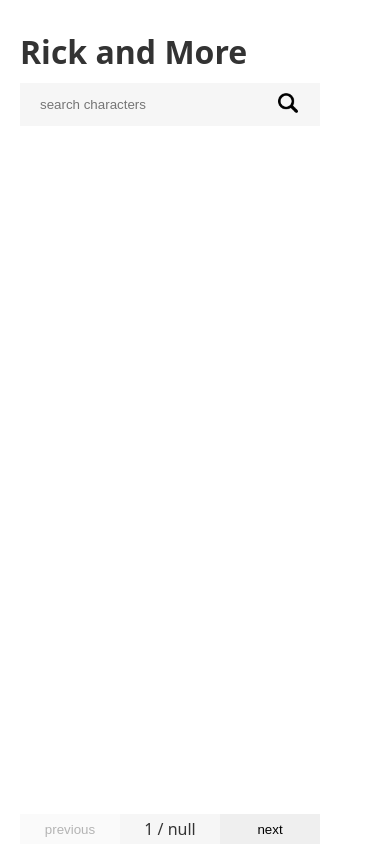
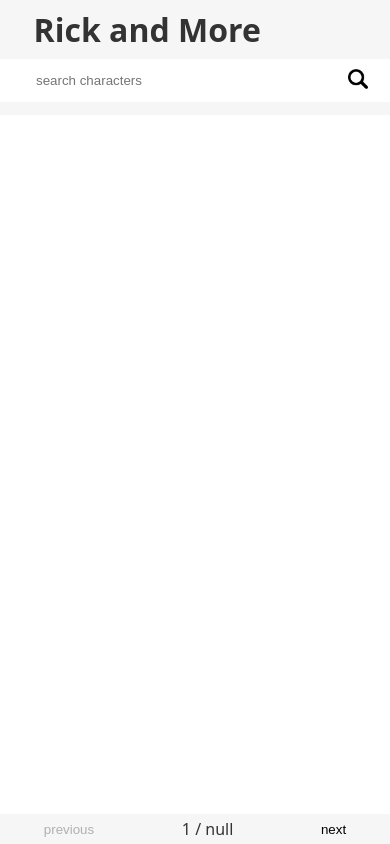
Before and after one commit to adrianricken/adrian-anthony-rick-and-morty, a website with bundled scripts: page index.html in a window 390 px wide. Built offline with nearby package versions, Linux system fonts and the light colour scheme; no server answers.

Commit message:
responsive design and added header + footer

```diff
--- a/components/card/card.css
+++ b/components/card/card.css
@@ -1,9 +1,15 @@
 .card-container {
-  margin-bottom: 10px;
+  display: flex;
+  align-items: flex-start;
+  flex-wrap: wrap;
+  justify-content: space-around;
+  /* .container { width: 200px; overflow: hidden; text-overflow: ellipsis; white-space: nowrap; Prevents the text from wrapping to the next line } */
+  /* width: 12ch; */
 }
 .card {
   width: 300px;
   background-color: var(--color-secondary);
+  margin: 2rem;
 }
 
 .card__info {
--- a/components/nav-button/nav-button.css
+++ b/components/nav-button/nav-button.css
@@ -1,5 +1,6 @@
 .button {
   border: none;
+  background-color: var(--color-secondary);
 }
 
 .button:hover {
--- a/components/nav-pagination/nav-pagination.css
+++ b/components/nav-pagination/nav-pagination.css
@@ -1,11 +1,14 @@
 .navigation {
+  display: flex;
   position: fixed !important;
+  justify-content: space-around;
+  background-color: var(--color-secondary);
   bottom: 0;
   height: 30px;
-  display: grid;
+  width: 100%;
+  /* display: grid; */
   grid-template-columns: 100px 100px 100px;
 }
-
 .navigation__pagination {
   display: grid;
   place-items: center;
--- a/components/search-bar/search-bar.css
+++ b/components/search-bar/search-bar.css
@@ -1,30 +1,32 @@
-.search-bar-container {
-  width: 300px;
+header .search-bar-container {
+  width: 100%;
+  /* margin-right: 2rem; */
 }
 
-.search-bar {
+header .search-bar {
   padding: 10px 20px;
-  background-color: var(--color-secondary);
+  background-color: white;
   display: grid;
   grid-template-columns: 1fr 24px;
 }
 
-.search-bar__input {
+header .search-bar__input {
+  padding: 0 1rem;
   background-color: transparent;
   border: none;
   color: var(--color-primary);
 }
 
-.search-bar__button {
+header .search-bar__button {
   border: none;
   background-color: transparent;
 }
 
-.search-bar__input:focus {
+header .search-bar__input:focus {
   outline: none;
 }
 
-.search-bar__icon {
+header .search-bar__icon {
   width: 20px;
   /* filter: invert(); */
 }
--- a/index.html
+++ b/index.html
@@ -10,8 +10,8 @@
     <link rel="stylesheet" href="./styles.css" />
   </head>
   <body>
-    <h1 class="title">Rick and More</h1>
-    <main>
+    <header>
+      <h1 class="title">Rick and More</h1>
       <div class="search-bar-container" data-js="search-bar-container">
         <form action="" class="search-bar" data-js="search-bar">
           <input
@@ -34,7 +34,8 @@
           </button>
         </form>
       </div>
-
+    </header>
+    <main>
       <ul class="card-container" data-js="card-container">
         <!-- //TODO: delete: -->
         <!-- <li class="card">
@@ -59,6 +60,8 @@
           </div>
         </li> -->
       </ul>
+    </main>
+    <footer>
       <nav class="navigation" data-js="navigation">
         <button class="button button--prev" data-js="button-prev">
           previous
@@ -66,7 +69,7 @@
         <span class="navigation__pagination" data-js="pagination"></span>
         <button class="button button--next" data-js="button-next">next</button>
       </nav>
-    </main>
+    </footer>
   </body>
   <script type="module" src="./index.js"></script>
 </html>
--- a/styles.css
+++ b/styles.css
@@ -16,21 +16,51 @@
 }
 
 body {
+  display: flex;
   font-family: var(--font-family);
   color: var(--color-primary);
-  padding: 20px;
+  /* padding: 20px; */
+}
+
+header {
+  position: fixed;
+  flex-direction: column;
+  background-color: var(--color-secondary);
+  width: 100%;
+  height: 115px;
+  top: 0;
 }
 
 main {
-  display: flex;
   flex-direction: column;
-
+  padding: 8rem 0 3rem 0;
   gap: 10px;
 }
 
+.blur {
+  filter: blur(3px);
+}
+
+footer {
+  position: fixed;
+  background-color: var(--color-secondary);
+  bottom: 0;
+  height: 20px;
+}
+
 .title {
-  padding: 10px 0;
+  padding: 0.5rem 2.1rem;
+  width: 100%;
+  top: 0;
+  /* height: 10%; */
 }
 /* .card-container {
   padding-bottom: 5rem;
 } */
+
+/* font-familys:
+Get Schwifty:
+Wubba Lubba Dub Dub:
+Morty's Handwriting:
+Sci-Fi Fonts:
+Cartoon Fonts: */
```
